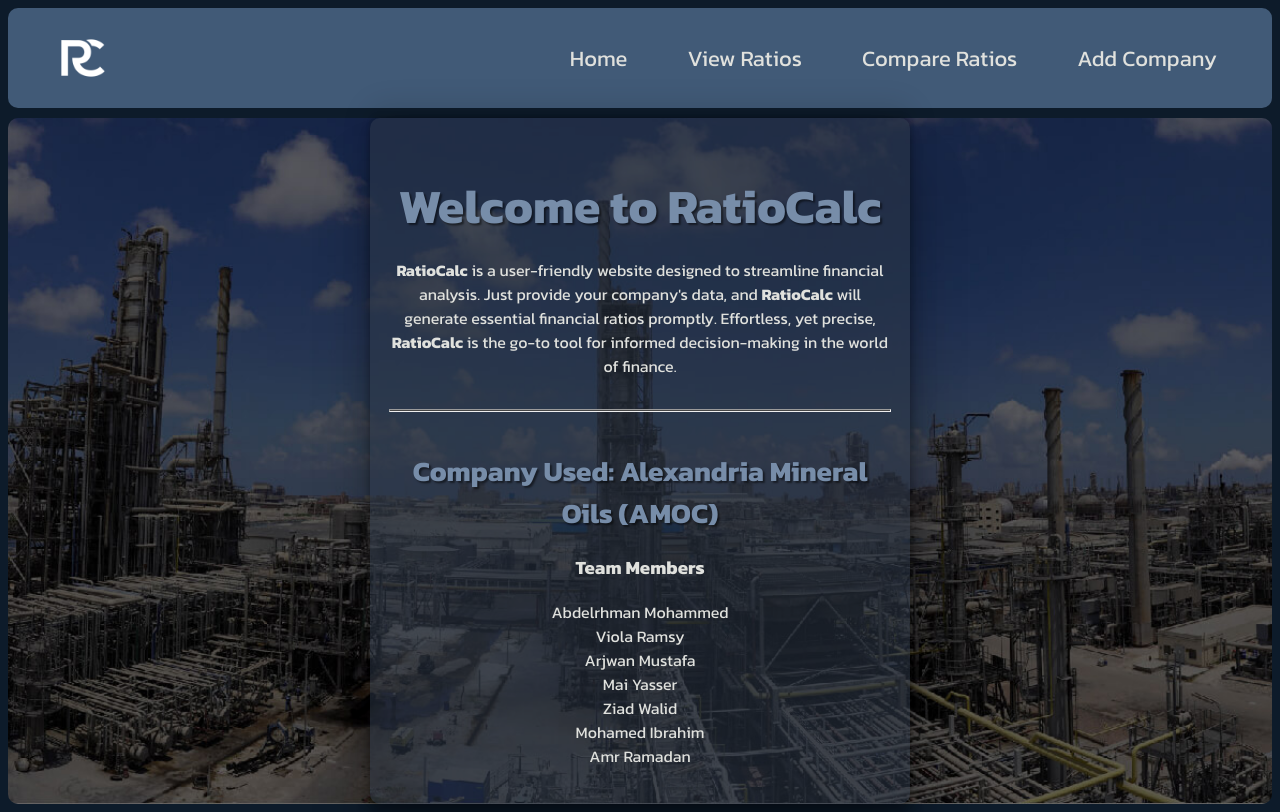
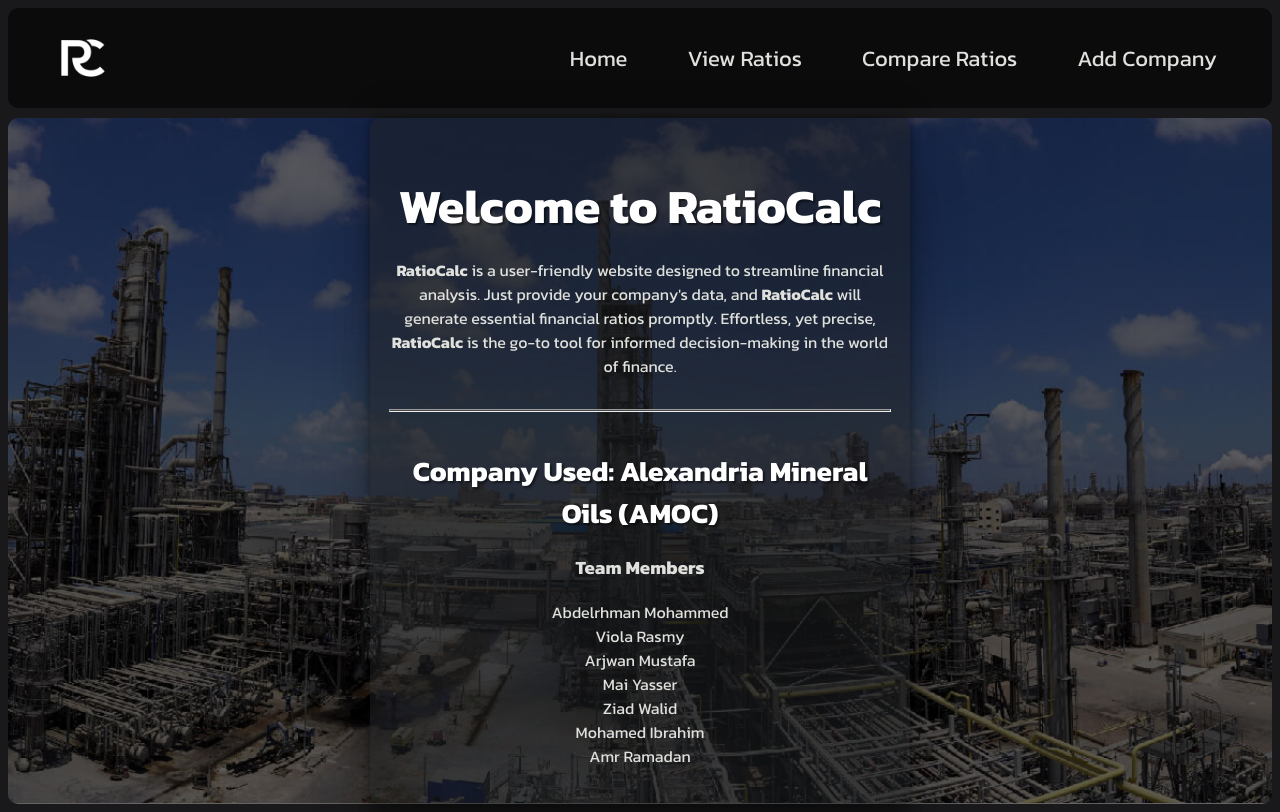
Before and after one commit to Dinamow/financial-ratios, a Django app: page / in a window 1280 px wide. Run offline with Django 5.2, Linux system fonts and the light colour scheme.

Commit message:
restyle: changed dark mode colors

```diff
--- a/myapp/static/css/compare_ratios.css
+++ b/myapp/static/css/compare_ratios.css
@@ -71,12 +71,12 @@ main {
 
 .comparison-year {
     width: 20%;
-    color: #007bff;
+    color: #ffffff;
     cursor: pointer;
     transition: all 0.3s ease;
 
     &:hover {
-        color: #0056b3;
+        color: #000000;
         background-color: #bebebe;
     }
 
--- a/myapp/static/css/global.css
+++ b/myapp/static/css/global.css
@@ -1,10 +1,10 @@
 @import url('https://fonts.googleapis.com/css2?family=Kanit:ital,wght@0,100;0,200;0,300;0,400;0,500;0,600;0,700;0,800;0,900;1,100;1,200;1,300;1,400;1,500;1,600;1,700;1,800;1,900&family=Oswald:wght@200..700&family=Poppins:ital,wght@0,100;0,200;0,300;0,400;0,500;0,600;0,700;0,800;0,900;1,100;1,200;1,300;1,400;1,500;1,600;1,700;1,800;1,900&display=swap');
 
 :root {
-    --bg-color: #0d1b2a;
-    --bg-2-color: #2b3746;
+    --bg-color: #19181A;
+    --bg-2-color: #111111;
 
-    --nav-color: #415a77;
+    --nav-color: rgba(0, 0, 0, 0.521);
     --nav-items-color: #e0e1dd;
     --nav-items-hover-color: #1b263b;
     --nav-items-hover-bg-color: #e9e7f3;
@@ -13,14 +13,14 @@
     --text-color: #e0e1dd;
 
     --good-buttons-color: #e0e1dd;
-    --good-buttons-hover-color: #778da9;
+    --good-buttons-hover-color: #b1b2b4;
     --bad-buttons-color: #dc3545;
     --bad-buttons-hover-color: #c82333;
     --buttons-text-color: #1b263b;
 
     --table-color: #ffffff;
-    --table-even-rows-color: #242e3a;
-    --table-headers-color: #415a77;
+    --table-even-rows-color: #0e0e0e;
+    --table-headers-color: black;
     --table-headers-text-color: #ffffff;
     --table-text-color: #333;
     --table-border-color: #ddd;
--- a/myapp/static/css/landing.css
+++ b/myapp/static/css/landing.css
@@ -11,14 +11,14 @@
 
     h1 {
         font-size: 48px;
-        color: #778da9;
+        color: white;
         text-shadow: 2px 2px 2px rgba(0, 0, 0, 0.5);
         margin-bottom: 10px;
     }
 
     h2 {
         font-size: 28px;
-        color: #778da9;
+        color: white;
         text-shadow: 2px 2px 2px rgba(0, 0, 0, 0.5);
         margin-bottom: 10px;
     }
@@ -26,7 +26,7 @@
     .presentation-data {
         width: calc(100% - 1200px);
         margin: auto;
-        background-color: #2b37468a;
+        background-color: #1d1f227e;
         padding: 20px;
         border-radius: 10px;
         box-shadow: rgba(0, 0, 0, 0.25) 0px 54px 55px, rgba(0, 0, 0, 0.12) 0px -12px 30px, rgba(0, 0, 0, 0.12) 0px 4px 6px, rgba(0, 0, 0, 0.17) 0px 12px 13px, rgba(0, 0, 0, 0.09) 0px -3px 5px;
@@ -42,7 +42,7 @@
         &:hover {
             transform: scale(1.1);
             transition: all 0.3s ease;
-            background-color: #2b3746d0;
+            background-color: #1d1f22d2;
         }
 
         hr {
--- a/myapp/templates/index.html
+++ b/myapp/templates/index.html
@@ -17,7 +17,7 @@
                 <h3>Team Members</h3>
                 <ul class="team-members">
                     <li>Abdelrhman Mohammed</li>
-                    <li>Viola Ramsy</li>
+                    <li>Viola Rasmy</li>
                     <li>Arjwan Mustafa</li>
                     <li>Mai Yasser</li>
                     <li>Ziad Walid</li>
```
